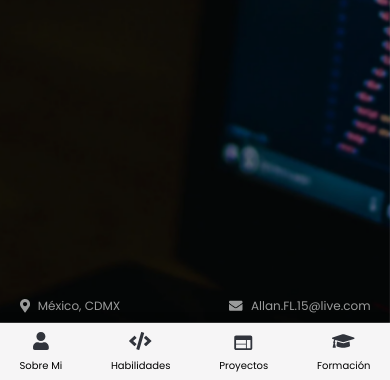
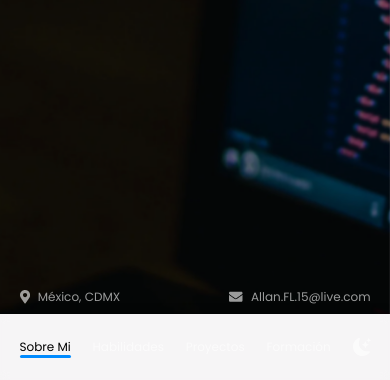
Before and after one commit to AllanDev15/Portfolio, a website with bundled scripts: page public/index.html in a window 390 px wide. Shown: the part 464-844 px from the top of the page. Built offline with nearby package versions, Linux system fonts and the light colour scheme.

Commit message:
add theme change & update navigation bar in mobile
-User can toggle between dark & light theme
-The theme preference it's saved in localstorage
-Navigation bar in mobile was replaced with the desktop navigation
adapting it to mobile

```diff
--- a/public/index.html
+++ b/public/index.html
@@ -25,25 +25,29 @@
       <h2 class="navbar__logo"> <a class="navbar__title" href="#top">Allan Flores</a></h2>
       <nav class="navigation">
         <ul class="navigation__list">
-          <li><a class="navigation__link" href="#about">Acerca de Mi</a></li>
+          <li><a class="navigation__link" href="#about">Sobre Mi</a></li>
           <li><a class="navigation__link" href="#skills">Habilidades</a></li>
           <li><a class="navigation__link" href="#projects">Proyectos</a></li>
           <li><a class="navigation__link" href="#training">Formación</a></li>
           <li style="display: none;">
             <button id="themeDark" class="navigation__link navigation__change-theme">
               <svg class="icon" xmlns="http://www.w3.org/2000/svg" aria-hidden="true" role="img" width="1em"
-                height="1em" preserveAspectRatio="xMidYMid meet" viewBox="0 0 512 512">
-                <path fill="currentColor"
-                  d="M283.211 512c78.962 0 151.079-35.925 198.857-94.792c7.068-8.708-.639-21.43-11.562-19.35c-124.203 23.654-238.262-71.576-238.262-196.954c0-72.222 38.662-138.635 101.498-174.394c9.686-5.512 7.25-20.197-3.756-22.23A258.156 258.156 0 0 0 283.211 0c-141.309 0-256 114.511-256 256c0 141.309 114.511 256 256 256z" />
+                height="1em" preserveAspectRatio="xMidYMid meet" viewBox="0 0 16 16">
+                <g fill="currentColor">
+                  <path
+                    d="M6 .278a.768.768 0 0 1 .08.858a7.208 7.208 0 0 0-.878 3.46c0 4.021 3.278 7.277 7.318 7.277c.527 0 1.04-.055 1.533-.16a.787.787 0 0 1 .81.316a.733.733 0 0 1-.031.893A8.349 8.349 0 0 1 8.344 16C3.734 16 0 12.286 0 7.71C0 4.266 2.114 1.312 5.124.06A.752.752 0 0 1 6 .278z" />
+                  <path
+                    d="M10.794 3.148a.217.217 0 0 1 .412 0l.387 1.162c.173.518.579.924 1.097 1.097l1.162.387a.217.217 0 0 1 0 .412l-1.162.387a1.734 1.734 0 0 0-1.097 1.097l-.387 1.162a.217.217 0 0 1-.412 0l-.387-1.162A1.734 1.734 0 0 0 9.31 6.593l-1.162-.387a.217.217 0 0 1 0-.412l1.162-.387a1.734 1.734 0 0 0 1.097-1.097l.387-1.162zM13.863.099a.145.145 0 0 1 .274 0l.258.774c.115.346.386.617.732.732l.774.258a.145.145 0 0 1 0 .274l-.774.258a1.156 1.156 0 0 0-.732.732l-.258.774a.145.145 0 0 1-.274 0l-.258-.774a1.156 1.156 0 0 0-.732-.732l-.774-.258a.145.145 0 0 1 0-.274l.774-.258c.346-.115.617-.386.732-.732L13.863.1z" />
+                </g>
               </svg>
             </button>
           </li>
           <li>
             <button id="themeLight" class="navigation__link navigation__change-theme">
-              <svg class="icon" xmlns="http://www.w3.org/2000/svg" aria-hidden="true" role="img" width="0.69em"
-                height="1em" preserveAspectRatio="xMidYMid meet" viewBox="0 0 352 512">
+              <svg class="icon" xmlns="http://www.w3.org/2000/svg" aria-hidden="true" role="img" width="1em"
+                height="1em" preserveAspectRatio="xMidYMid meet" viewBox="0 0 16 16">
                 <path fill="currentColor"
-                  d="M176 80c-52.94 0-96 43.06-96 96c0 8.84 7.16 16 16 16s16-7.16 16-16c0-35.3 28.72-64 64-64c8.84 0 16-7.16 16-16s-7.16-16-16-16zM96.06 459.17c0 3.15.93 6.22 2.68 8.84l24.51 36.84c2.97 4.46 7.97 7.14 13.32 7.14h78.85c5.36 0 10.36-2.68 13.32-7.14l24.51-36.84c1.74-2.62 2.67-5.7 2.68-8.84l.05-43.18H96.02l.04 43.18zM176 0C73.72 0 0 82.97 0 176c0 44.37 16.45 84.85 43.56 115.78c16.64 18.99 42.74 58.8 52.42 92.16v.06h48v-.12c-.01-4.77-.72-9.51-2.15-14.07c-5.59-17.81-22.82-64.77-62.17-109.67c-20.54-23.43-31.52-53.15-31.61-84.14c-.2-73.64 59.67-128 127.95-128c70.58 0 128 57.42 128 128c0 30.97-11.24 60.85-31.65 84.14c-39.11 44.61-56.42 91.47-62.1 109.46a47.507 47.507 0 0 0-2.22 14.3v.1h48v-.05c9.68-33.37 35.78-73.18 52.42-92.16C335.55 260.85 352 220.37 352 176C352 78.8 273.2 0 176 0z" />
+                  d="M8 12a4 4 0 1 0 0-8a4 4 0 0 0 0 8zM8 0a.5.5 0 0 1 .5.5v2a.5.5 0 0 1-1 0v-2A.5.5 0 0 1 8 0zm0 13a.5.5 0 0 1 .5.5v2a.5.5 0 0 1-1 0v-2A.5.5 0 0 1 8 13zm8-5a.5.5 0 0 1-.5.5h-2a.5.5 0 0 1 0-1h2a.5.5 0 0 1 .5.5zM3 8a.5.5 0 0 1-.5.5h-2a.5.5 0 0 1 0-1h2A.5.5 0 0 1 3 8zm10.657-5.657a.5.5 0 0 1 0 .707l-1.414 1.415a.5.5 0 1 1-.707-.708l1.414-1.414a.5.5 0 0 1 .707 0zm-9.193 9.193a.5.5 0 0 1 0 .707L3.05 13.657a.5.5 0 0 1-.707-.707l1.414-1.414a.5.5 0 0 1 .707 0zm9.193 2.121a.5.5 0 0 1-.707 0l-1.414-1.414a.5.5 0 0 1 .707-.707l1.414 1.414a.5.5 0 0 1 0 .707zM4.464 4.465a.5.5 0 0 1-.707 0L2.343 3.05a.5.5 0 1 1 .707-.707l1.414 1.414a.5.5 0 0 1 0 .708z" />
               </svg>
             </button>
           </li>
@@ -360,48 +364,6 @@
 
   <div class="modal" id="modal"></div>
 
-  <nav class="navigation-mobile">
-    <div class="container">
-      <div class="navigation-mobile__item">
-        <svg class="icon" xmlns="http://www.w3.org/2000/svg" xmlns:xlink="http://www.w3.org/1999/xlink"
-          aria-hidden="true" role="img" width="0.88em" height="1em" preserveAspectRatio="xMidYMid meet"
-          viewBox="0 0 448 512">
-          <path fill="currentColor"
-            d="M224 256c70.7 0 128-57.3 128-128S294.7 0 224 0S96 57.3 96 128s57.3 128 128 128zm89.6 32h-16.7c-22.2 10.2-46.9 16-72.9 16s-50.6-5.8-72.9-16h-16.7C60.2 288 0 348.2 0 422.4V464c0 26.5 21.5 48 48 48h352c26.5 0 48-21.5 48-48v-41.6c0-74.2-60.2-134.4-134.4-134.4z" />
-        </svg>
-        <p class="navigation-mobile__text">Sobre Mi</p>
-      </div>
-      <div class="navigation-mobile__item">
-        <svg class="icon" xmlns="http://www.w3.org/2000/svg" xmlns:xlink="http://www.w3.org/1999/xlink"
-          aria-hidden="true" role="img" width="1.25em" height="1em" preserveAspectRatio="xMidYMid meet"
-          viewBox="0 0 640 512">
-          <path fill="currentColor"
-            d="M278.9 511.5l-61-17.7c-6.4-1.8-10-8.5-8.2-14.9L346.2 8.7c1.8-6.4 8.5-10 14.9-8.2l61 17.7c6.4 1.8 10 8.5 8.2 14.9L293.8 503.3c-1.9 6.4-8.5 10.1-14.9 8.2zm-114-112.2l43.5-46.4c4.6-4.9 4.3-12.7-.8-17.2L117 256l90.6-79.7c5.1-4.5 5.5-12.3.8-17.2l-43.5-46.4c-4.5-4.8-12.1-5.1-17-.5L3.8 247.2c-5.1 4.7-5.1 12.8 0 17.5l144.1 135.1c4.9 4.6 12.5 4.4 17-.5zm327.2.6l144.1-135.1c5.1-4.7 5.1-12.8 0-17.5L492.1 112.1c-4.8-4.5-12.4-4.3-17 .5L431.6 159c-4.6 4.9-4.3 12.7.8 17.2L523 256l-90.6 79.7c-5.1 4.5-5.5 12.3-.8 17.2l43.5 46.4c4.5 4.9 12.1 5.1 17 .6z" />
-        </svg>
-        <p class="navigation-mobile__text">Habilidades</p>
-      </div>
-      <div class="navigation-mobile__item">
-        <svg class="icon" xmlns="http://www.w3.org/2000/svg" xmlns:xlink="http://www.w3.org/1999/xlink"
-          aria-hidden="true" role="img" width="1.25em" height="1em" preserveAspectRatio="xMidYMid meet"
-          viewBox="0 0 24 20">
-          <path fill="currentColor"
-            d="M20 4H4c-1.1 0-1.99.9-1.99 2L2 18c0 1.1.9 2 2 2h16c1.1 0 2-.9 2-2V6c0-1.1-.9-2-2-2zm-5 14H4v-4h11v4zm0-5H4V9h11v4zm5 5h-4V9h4v9z"
-            fill="currentColor" />
-        </svg>
-        <p class="navigation-mobile__text">Proyectos</p>
-      </div>
-      <div class="navigation-mobile__item">
-        <svg class="icon" xmlns="http://www.w3.org/2000/svg" xmlns:xlink="http://www.w3.org/1999/xlink"
-          aria-hidden="true" role="img" width="1.25em" height="1em" preserveAspectRatio="xMidYMid meet"
-          viewBox="0 0 640 512">
-          <path fill="currentColor"
-            d="M622.34 153.2L343.4 67.5c-15.2-4.67-31.6-4.67-46.79 0L17.66 153.2c-23.54 7.23-23.54 38.36 0 45.59l48.63 14.94c-10.67 13.19-17.23 29.28-17.88 46.9C38.78 266.15 32 276.11 32 288c0 10.78 5.68 19.85 13.86 25.65L20.33 428.53C18.11 438.52 25.71 448 35.94 448h56.11c10.24 0 17.84-9.48 15.62-19.47L82.14 313.65C90.32 307.85 96 298.78 96 288c0-11.57-6.47-21.25-15.66-26.87c.76-15.02 8.44-28.3 20.69-36.72L296.6 284.5c9.06 2.78 26.44 6.25 46.79 0l278.95-85.7c23.55-7.24 23.55-38.36 0-45.6zM352.79 315.09c-28.53 8.76-52.84 3.92-65.59 0l-145.02-44.55L128 384c0 35.35 85.96 64 192 64s192-28.65 192-64l-14.18-113.47l-145.03 44.56z" />
-        </svg>
-        <p class="navigation-mobile__text">Formación</p>
-      </div>
-    </div>
-  </nav>
-
   <script>
     const loader = document.querySelector('.loader');
     const loaderLogo = document.querySelector('.loader__logo');
--- a/src/scss/base/_globals.scss
+++ b/src/scss/base/_globals.scss
@@ -71,13 +71,7 @@ section {
 }
 
 .icon {
-  font-size: 24px;
   color: var(--colorIcon);
-}
-@media (min-width: 768px) {
-  .icon {
-    font-size: 20px;
-  }
 }
 
 .main {
--- a/src/scss/layout/_header.scss
+++ b/src/scss/layout/_header.scss
@@ -45,17 +45,16 @@
   $self: &;
   width: 100%;
   position: fixed;
-  top: 0px;
+  bottom: 0px;
   backdrop-filter: blur(4px);
   z-index: 5;
-  border-bottom: 1px solid rgba(utils.$color__white, 0.25);
-  display: none;
+  border: none;
   transition: all 0.3s ease;
   box-shadow: 0 0px 10px rgba(0, 0, 0, 0.25);
 
   &__content {
     display: flex;
-    justify-content: space-between;
+    justify-content: center;
     align-items: center;
     padding: 24px 0px;
     transition: inherit;
@@ -64,6 +63,7 @@
   &__title {
     color: utils.$color__white;
     transition: inherit;
+    display: none;
   }
 
   .navigation__link {
@@ -102,37 +102,74 @@
   }
 
   @include utils.tablet {
-    display: block;
+    border-bottom: 1px solid rgba(utils.$color__white, 0.25);
+    bottom: unset;
+    top: 0px;
+
+    &__content {
+      justify-content: space-between;
+    }
+
+    &__title {
+      display: block;
+    }
   }
 
   // Navigation
   .navigation {
+    width: 100%;
     &__list {
       display: flex;
       align-items: center;
-      gap: 2.5rem;
+      justify-content: space-between;
       position: relative;
 
-      li.active .navigation__link {
-        color: var(--colorText);
+      li {
+        position: relative;
+        &.active .navigation__link,
+        &:hover .navigation__link {
+          color: var(--colorText);
+        }
       }
+
+      li::after {
+        content: '';
+        position: absolute;
+        bottom: -4px;
+        left: 0px;
+        right: 0px;
+        width: 0px;
+        margin: 0 auto;
+        height: 3px;
+        border-radius: 2px;
+        background-color: var(--colorPrimary);
+        pointer-events: none;
+        transition: width 0.4s ease;
+      }
+
       li:hover ~ .navigation__indicator {
         opacity: 1;
       }
 
-      $indicatorWidths: 104px, 95px, 79px, 86px;
-      $indicatorLeft: 0px, 144px, 279px, 398px;
+      $indicatorWidths: 51px, 71px, 59px, 64px;
 
       @for $item from 1 to 5 {
-        li:nth-child(#{$item}):hover ~ .navigation__indicator {
+        li:nth-child(#{$item}).active:after {
           width: nth($indicatorWidths, $item);
-          left: nth($indicatorLeft, $item);
-        }
-        li:nth-child(#{$item}).active ~ .navigation__indicator {
-          width: nth($indicatorWidths, $item) !important;
-          left: nth($indicatorLeft, $item) !important;
         }
       }
+
+      .icon {
+        font-size: 18px;
+        @include utils.tablet {
+          font-size: 24px;
+        }
+      }
+    }
+
+    &__link {
+      padding: 8px 0px;
+      transition: color 0.2s ease;
     }
 
     &__change-theme {
@@ -159,9 +196,45 @@
       opacity: 0;
       pointer-events: none;
       transition: all 0.3s ease;
+
+      &.active {
+        opacity: 1;
+      }
     }
-    &__indicator.active {
-      opacity: 1;
+
+    @include utils.mobile {
+      &__list {
+        gap: 32px;
+      }
+    }
+    @include utils.tablet {
+      width: unset;
+      justify-content: unset;
+
+      &__list {
+        gap: 40px;
+
+        li {
+          position: unset;
+          &::after {
+            display: none;
+          }
+        }
+
+        $indicatorWidths: 68px, 95px, 80px, 86px;
+        $indicatorLeft: 0px, 108px, 243px, 362px;
+
+        @for $item from 1 to 5 {
+          li:nth-child(#{$item}):hover ~ .navigation__indicator {
+            width: nth($indicatorWidths, $item);
+            left: nth($indicatorLeft, $item);
+          }
+          li:nth-child(#{$item}).active ~ .navigation__indicator {
+            width: nth($indicatorWidths, $item) !important;
+            left: nth($indicatorLeft, $item) !important;
+          }
+        }
+      }
     }
   }
 
@@ -189,40 +262,16 @@
       display: flex;
       align-items: center;
       gap: 2.5rem;
+
+      .icon {
+        color: inherit;
+        font-size: 24px;
+
+        @include utils.tablet {
+          font-size: 20px;
+        }
+      }
     }
-  }
-}
-
-// Navigation Mobile
-.navigation-mobile {
-  display: block;
-  position: sticky;
-  bottom: 0px;
-  left: 0px;
-  background-color: var(--colorNavbar);
-  padding: 9px 0px 7px 0px;
-  box-shadow: 0 0px 10px rgba(0, 0, 0, 0.25);
-
-  .container {
-    display: flex;
-    justify-content: space-between;
-    align-items: center;
-  }
-  &__item {
-    display: flex;
-    flex-direction: column;
-    align-items: center;
-    gap: 8px;
-    color: var(--colorIcon);
-    .icon {
-      font-size: 18px;
-    }
-  }
-  &__text {
-    font-size: 10px;
-  }
-  @include utils.tablet {
-    display: none;
   }
 }
 
@@ -231,7 +280,7 @@
   overflow-x: hidden;
   overflow-y: auto;
   perspective: 4px;
-  height: calc(100vh - 57px);
+  height: calc(100vh - 51px);
   position: relative;
   scroll-behavior: smooth;
 
@@ -257,7 +306,7 @@
   flex-direction: column;
   justify-content: space-between;
   color: white;
-  height: calc(100vh - 57px);
+  height: calc(100vh - 66px);
 
   @include utils.tablet {
     background: linear-gradient(to right, #0d0d0d 30%, transparent);
```
Also changed, not shown: public/js/main.js (+16 -7 lines), public/assets/icons/mysql-color-icon2.svg (deleted), public/css/main.css, 1 other file.
